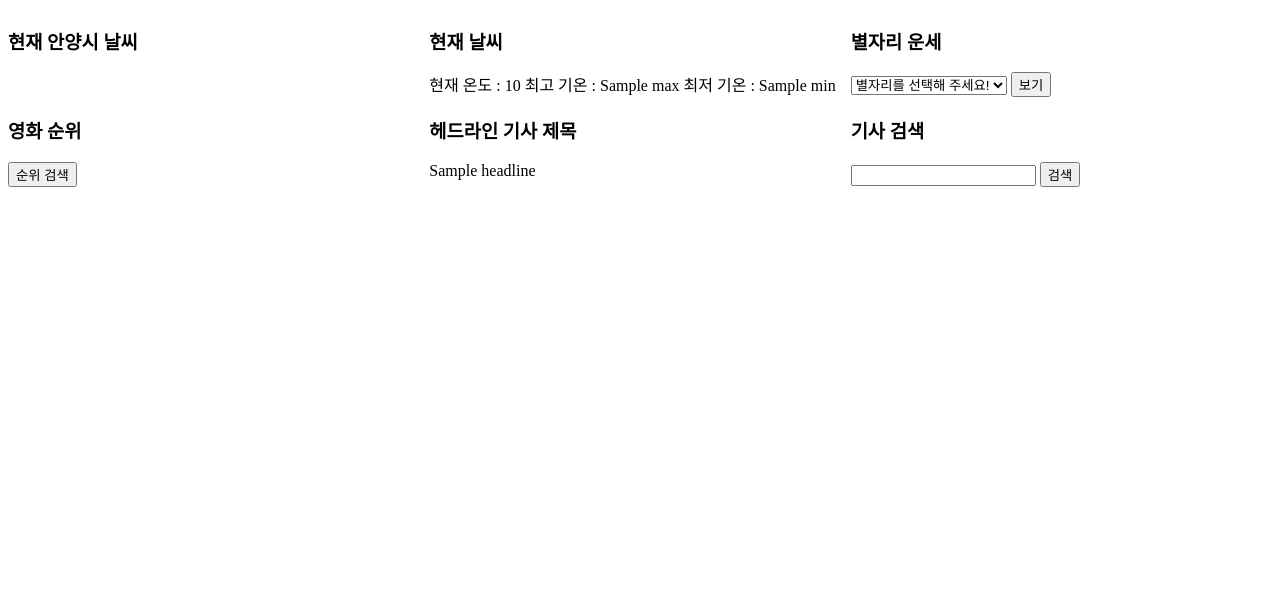
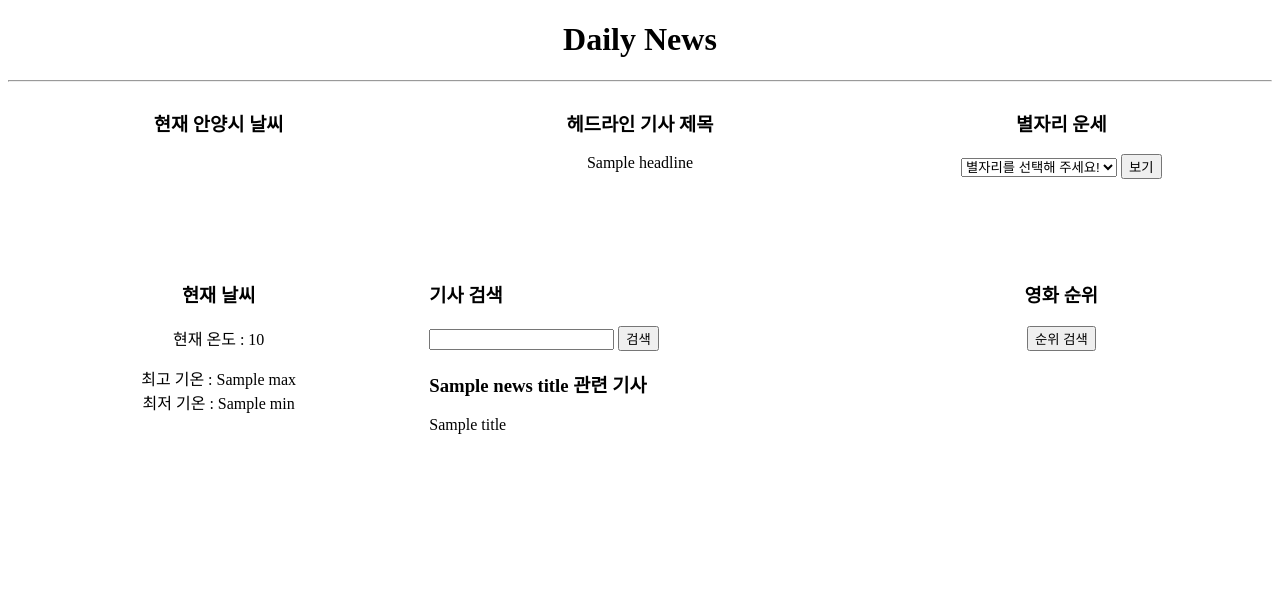
Before and after one commit to ssc9811/Capstone_Design, a Flask app: template project/templates/home.html in a window 1280 px wide. Shown: the top 605 px of the page. Run offline with Flask 2, Linux system fonts and the light colour scheme; the template is opened without the code that fills it: most values are stand-ins (such as "Sample title", 1, 10 or a date in 2020).

Commit message:
웹 레이아웃 변경, 오류수정, report.html 제거

```diff
--- a/project/main.py
+++ b/project/main.py
@@ -11,18 +11,24 @@
 def home():
     headline = headline_news()
     weather = naver_weather()
-    return render_template("home.html", headline=headline, weather=weather)
-
-@app.route("/report")
-def news():
     word = request.args.get('name')
     if word:
         word = word.lower()
         titles = search_news(word)
-        print(type(word))
     else:
         return redirect("/")
-    return render_template("report.html", news_title=word, titles=titles)
+    return render_template("home.html", headline=headline, weather=weather, news_title=word, titles=titles)
+
+# @app.route("/")
+# def news():
+#     word = request.args.get('name')
+#     if word:
+#         word = word.lower()
+#         titles = search_news(word)
+#         print(type(word))
+#     else:
+#         return redirect("/")
+#     return render_template("home.html", news_title=word, titles=titles)
 
 # @app.route("/movies")
 # def movies():
--- a/project/static/css/main.css
+++ b/project/static/css/main.css
@@ -1,5 +1,24 @@
 .container {
     display: grid;
-    grid-template-columns: 50px 500fr 250fr;
+    grid-template-columns: repeat(3, 1fr);
     grid-template-rows: repeat(3, 1fr)
 }
+
+.item {
+    text-align: center;
+}
+
+
+.title a:hover{
+    color:black;
+    text-decoration: none;
+}
+  a:link, :visited {
+      color: black;
+      text-decoration: none;
+  }
+
+  a:hover {
+      color: blue;
+      text-decoration: underline;
+  }
--- a/project/static/css/test.css
+++ /dev/null
@@ -1,18 +0,0 @@
-.container {
-    display: grid;
-    grid-template-columns: 1fr 1fr 1fr;
-    grid-template-rows: repeat(3, 1fr)
-}
-
-.item {
-
-}
-  a:link, :visited {
-      color: black;
-      text-decoration: none;
-  }
-
-  a:hover {
-      color: blue;
-      text-decoration: underline;
-  }
--- a/project/templates/home.html
+++ b/project/templates/home.html
@@ -4,7 +4,7 @@
 <head>
   <meta charset="UTF-8">
   <title>메인 화면</title>
-  <link rel="stylesheet" href="{{ url_for('static', filename='css/test.css')}}">
+  <link rel="stylesheet" href="{{ url_for('static', filename='css/main.css')}}">
   <script type="text/javascript">
     //셀렉트 박스 미리보기
     function selectForm(frm) {
@@ -14,13 +14,22 @@
         theForm[x].style.display = "none";
       }
       if (theForm[frm]) {
-        theForm[frm].style.display = "block";
+        theForm[frm].style.display = "inline";
       }
     }
   </script>
 </head>
 
 <body>
+
+    <div class="title">
+      <center>
+        <a href="/">
+          <h1>Daily News</h1>
+        </a>
+      </center>
+    </div>
+    <hr>
     <div class="container">
       <div class="item">
         <h3>현재 안양시 날씨</h3>
@@ -29,10 +38,14 @@
         </span>
       </div>
       <div class="item">
-      <h3>현재 날씨</h3>
-      <sapn>현재 온도 : {{weather.temp}}</sapn>
-      <span>최고 기온 : {{weather.max}} 최저 기온 : {{weather.min}}</span>
+        <h3>헤드라인 기사 제목</h3>
+        <section>
+          {% for a in headline %}
+          <span><a href='{{a.link}}' target="_blank">{{a.title}}</a></span><br>
+          {% endfor %}
+        </section>
       </div>
+
       <div class="item">
         <h3>별자리 운세</h3>
 
@@ -147,30 +160,39 @@
         </div>
       </div>
       <div class="item">
+        <h3>현재 날씨</h3>
+        <sapn>현재 온도 : {{weather.temp}}</sapn>
+        <p>
+          <span>최고 기온 : {{weather.max}} </span><br>
+          <sapn>최저 기온 : {{weather.min}} </sapn>
+      </div>
+      <div class="nocenter">
+        <h3>기사 검색</h3>
+        <form action="/" method="get">
+          <input type="text" name="name">
+          <input type="submit" value="검색">
+        </form>
+        <section>
+          <h3>{{news_title}} 관련 기사</h3>
+          {% for a in titles %}
+          <a href='{{a.link}}' target="_blank">{{a.title}}</a>
+          {% endfor %}
+        </section>
+      </div>
+
+      <div class="item">
         <h3>영화 순위</h3>
         <form action="/movies" methond="get">
           <input type="submit" value="순위 검색">
         </form>
       </div>
 
-    <div class="item">
-      <h3>헤드라인 기사 제목</h3>
-      <section>
-        {% for a in headline %}
-        <span><a href='{{a.link}}' target="_blank">{{a.title}}</a></span><br>
-        {% endfor %}
-      </section>
-    </div>
-    <div class="item">
-      <h3>기사 검색</h3>
-      <form action="/report" method="get">
-        <input type="text" name="name">
-        <input type="submit" value="검색">
-      </form>
-    </div>
+    <!-- 마지막 -->
     </div>
 
+
   <script src="{{ url_for('static', filename='js/weather.js')}}"></script>
+
 </body>
 
 </html>
```
Also changed, not shown: project/templates/fortune.html (+9 -0 lines), project/templates/movies.html (+9 -1 lines), project/templates/report.html (+10 -22 lines). Lines whose indentation alone changed are shown as unchanged.
